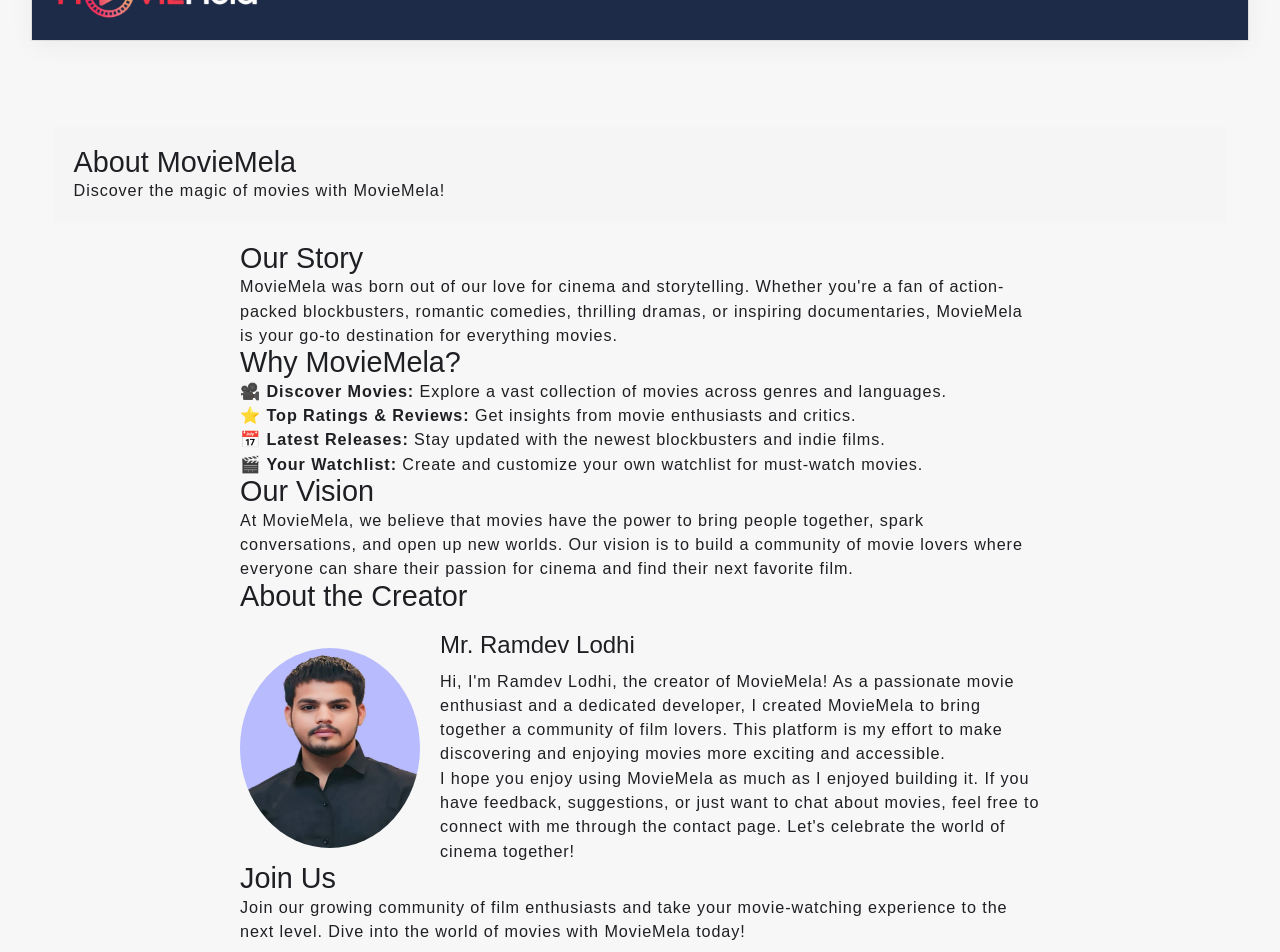
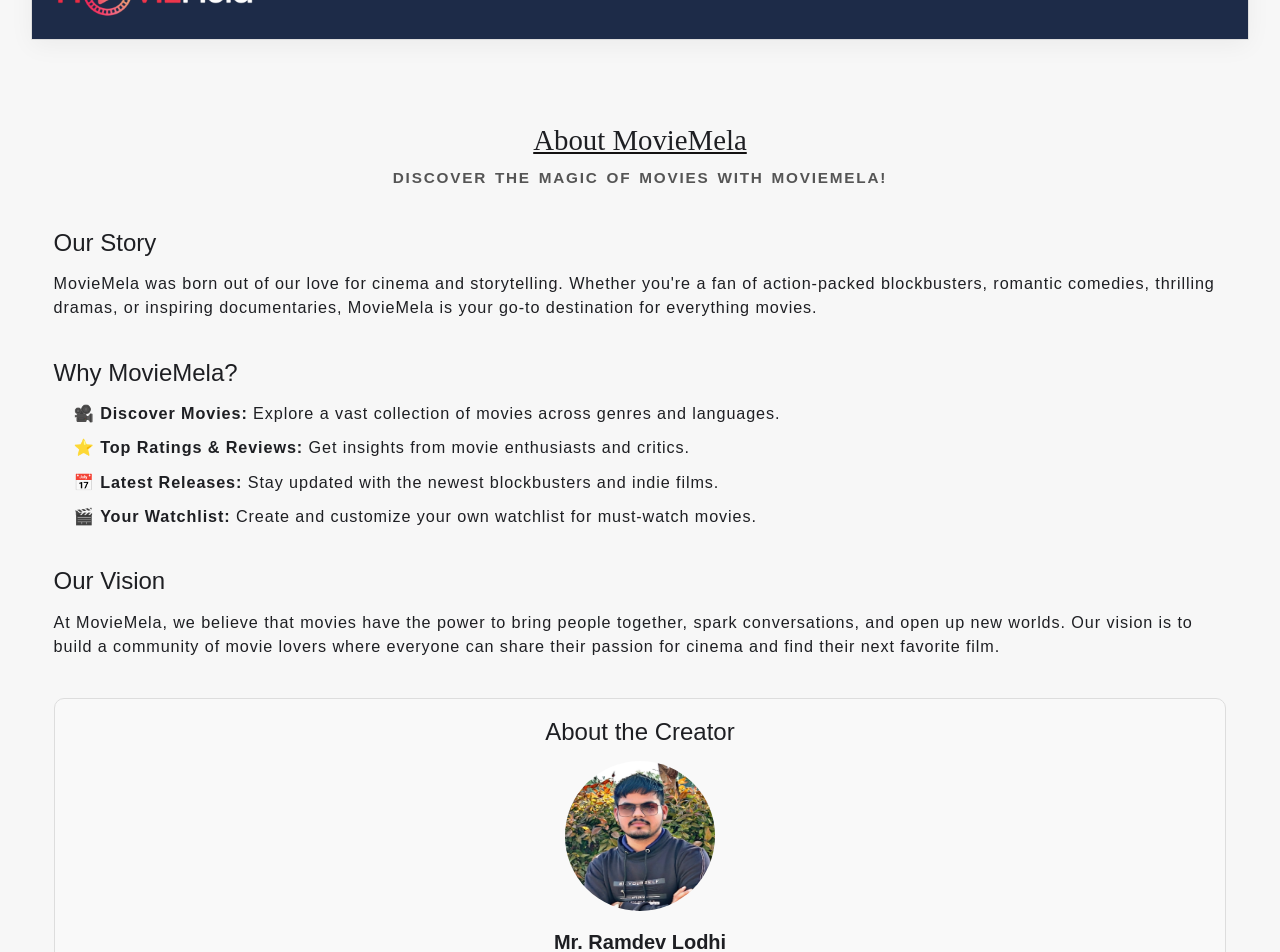
Before and after one commit to Ramdev-Lodhi/MovieMela, a React (Vite) app: page /about in a window 1280 px wide. Shown: the part 60-1012 px from the top of the page. Built offline with nearby package versions, Linux system fonts and the light colour scheme.

Commit message:
feat: About page updated

```diff
--- a/src/App.css
+++ b/src/App.css
@@ -864,34 +864,80 @@ footer {
 }
 
 .about-hero {
-  text-align: left;
-  padding: 20px;
-  background-color: #f5f5f5;
+  text-decoration: underline;
+  text-align: center;
+  margin-bottom: 10px;
+  font-size: 5.8rem;
+  line-height: 1.5;
+  -webkit-initial-letter: -0.2rem;
+  initial-letter: -0.2rem;
+  text-transform: capitalize;
+  color: #131111;
+  font-family: Jost;
 }
 
-.about-content {
-  margin: 20px auto;
-  max-width: 800px;
+.intro-text {
+  text-align: center;
+  font-size: 18px;
+  color: #555;
+  margin-bottom: 40px;
+  text-transform: uppercase;
+  letter-spacing: 0.2rem;
+  font-size: 1.7rem;
+  word-spacing: 0.2rem;
+  /* color: #fff; */
+  font-weight: 700;
+}
+
+.content-section {
+  margin-bottom: 40px;
+}
+
+h2 {
+  font-size: 24px;
+  margin-bottom: 15px;
+}
+
+ul {
+  padding-left: 20px;
+}
+
+li {
+  margin-bottom: 10px;
+}
+
+/* Creator Card */
+.creator-card {
+  background: #f9f9f9;
+  border: 1px solid #ddd;
+  border-radius: 10px;
+  padding: 20px;
+  display: flex;
+  flex-direction: column;
+  align-items: center;
+  text-align: center;
 }
 
 .creator-profile {
   display: flex;
+  flex-direction: column;
   align-items: center;
-  margin-top: 20px;
 }
 
 .creator-image {
-  width: 200px;
-  height: 200px;
+  width: 150px;
+  height: 150px;
   border-radius: 50%;
-  margin-right: 20px;
-}
-
-.creator-details {
-  max-width: 600px;
+  margin-bottom: 20px;
 }
 
 .creator-details h3 {
-  font-size: 24px;
   margin-bottom: 10px;
+  font-size: 20px;
+  font-weight: bold;
 }
+
+.creator-details p {
+  margin-bottom: 10px;
+  color: #555;
+}
--- a/src/pages/About.jsx
+++ b/src/pages/About.jsx
@@ -1,13 +1,15 @@
 export const About = () => {
   return (
     <>
-      <section className="container ">
+      <section className="container">
         <section className="about-hero">
           <h1>About MovieMela</h1>
-          <p>Discover the magic of movies with MovieMela!</p>
         </section>
+        <p className="intro-text">
+          Discover the magic of movies with MovieMela!
+        </p>
         <section className="about-content">
-          <div>
+          <div className="content-section">
             <h2>Our Story</h2>
             <p>
               MovieMela was born out of our love for cinema and storytelling.
@@ -15,7 +17,9 @@ export const About = () => {
               comedies, thrilling dramas, or inspiring documentaries, MovieMela
               is your go-to destination for everything movies.
             </p>
+          </div>
 
+          <div className="content-section">
             <h2>Why MovieMela?</h2>
             <ul>
               <li>
@@ -35,7 +39,9 @@ export const About = () => {
                 own watchlist for must-watch movies.
               </li>
             </ul>
+          </div>
 
+          <div className="content-section">
             <h2>Our Vision</h2>
             <p>
               At MovieMela, we believe that movies have the power to bring
@@ -43,11 +49,13 @@ export const About = () => {
               vision is to build a community of movie lovers where everyone can
               share their passion for cinema and find their next favorite film.
             </p>
+          </div>
 
+          <div className="content-section creator-card">
             <h2>About the Creator</h2>
             <div className="creator-profile">
               <img
-                src="./ram.jpg"
+                src="./mr.ramdevlodhi.jpg"
                 alt="Ramdev Lodhi"
                 className="creator-image"
               />
@@ -68,7 +76,9 @@ export const About = () => {
                 </p>
               </div>
             </div>
+          </div>
 
+          <div className="content-section">
             <h2>Join Us</h2>
             <p>
               Join our growing community of film enthusiasts and take your
```
Also changed, not shown: public/mr.ramdevlodhi.jpg (added), public/ram.jpg (deleted).
